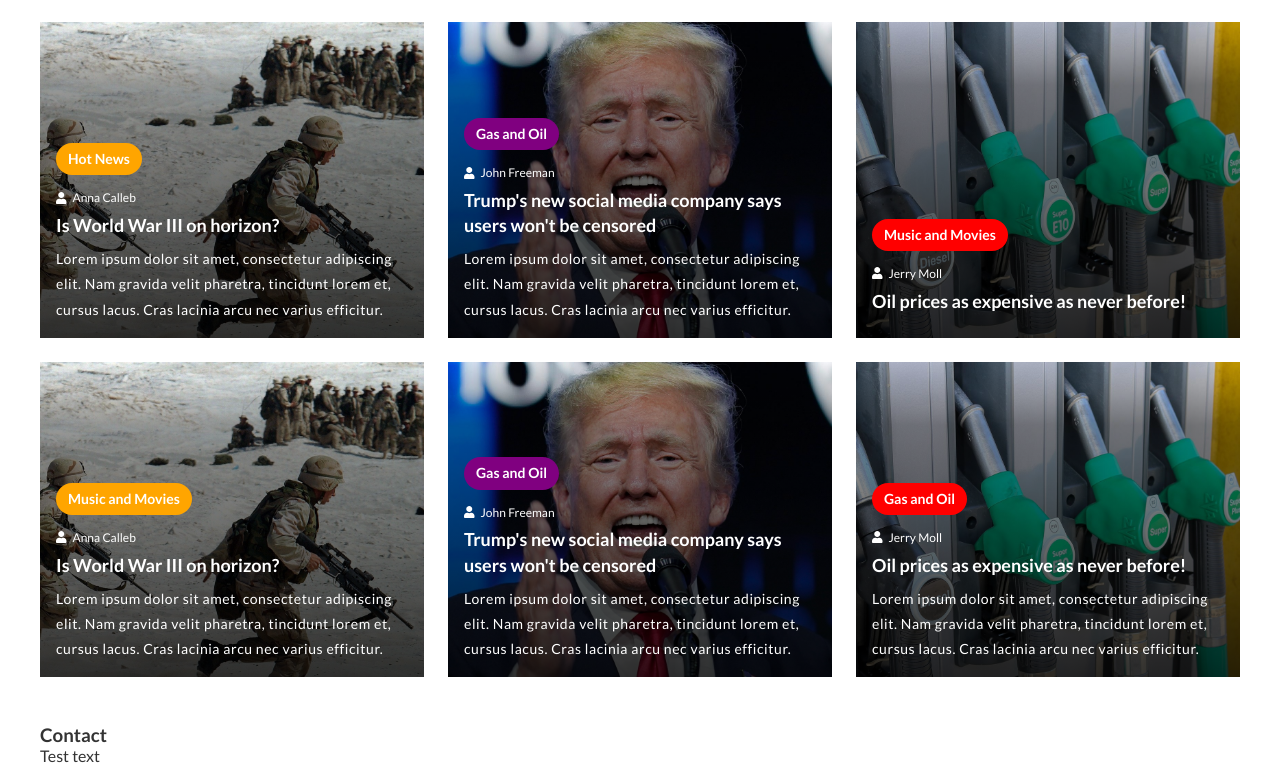
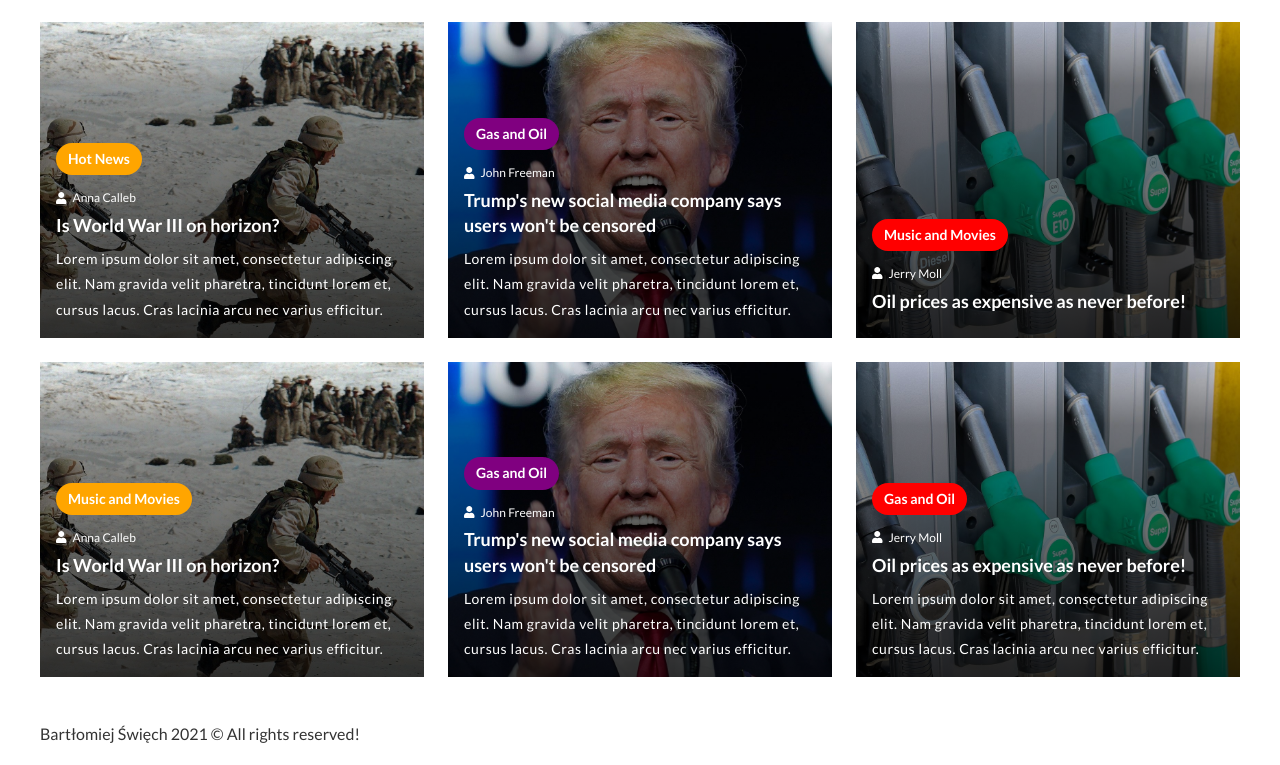
Before and after one commit to BarS99/NewsReactJs, a React (Create React App) app: page / in a window 1280 px wide. Shown: the part 1599-2364 px from the top of the page. After the commit the page ends 2343 px from the top, so only its background shows below. Built offline with nearby package versions, Linux system fonts and the light colour scheme; data requests are answered from the project's data file.

Commit message:
Create html structure and styles for Footer

```diff
--- a/src/application/sections/Footer/Footer.jsx
+++ b/src/application/sections/Footer/Footer.jsx
@@ -1,14 +1,12 @@
 import React from "react";
-import FooterCol from "./FooterCol";
 
 const Footer = () => {
   return (
-    <footer className="footer">
+    <footer className="footer text-center">
       <div className="container container--xl">
-        <div className="footer__col-list">
-          <FooterCol title="Contact">Test text</FooterCol>
+        <div className="footer__bar">
+          Bartłomiej Święch 2021 © All rights reserved!
         </div>
-        <div className="footer__bar"></div>
       </div>
     </footer>
   );
--- a/src/application/sections/Footer/FooterCol.jsx
+++ /dev/null
@@ -1,12 +0,0 @@
-import React from "react";
-
-const FooterCol = (props) => {
-  return (
-    <div className="footer__col">
-      <h3 className="footer__col-title">{props.title}</h3>
-      <div className="footer__col-content">{props.children}</div>
-    </div>
-  );
-};
-
-export default FooterCol;
--- a/src/application/sections/Footer/_footer.scss
+++ b/src/application/sections/Footer/_footer.scss
@@ -0,0 +1,6 @@
+.footer {
+  background-color: hsl(0, 0%, 0%);
+  color: #fff;
+  padding-top: 1rem;
+  padding-bottom: 1rem;
+}
```
